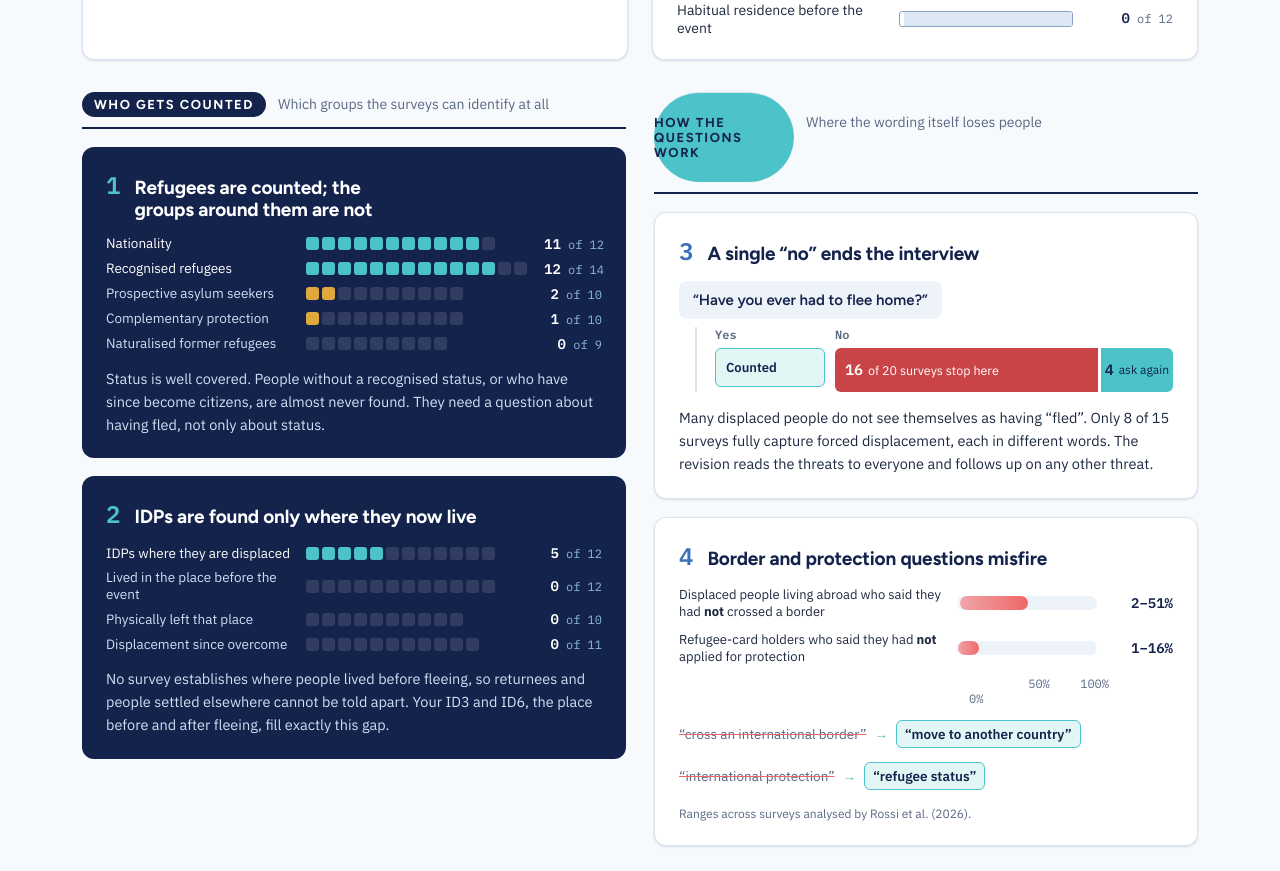
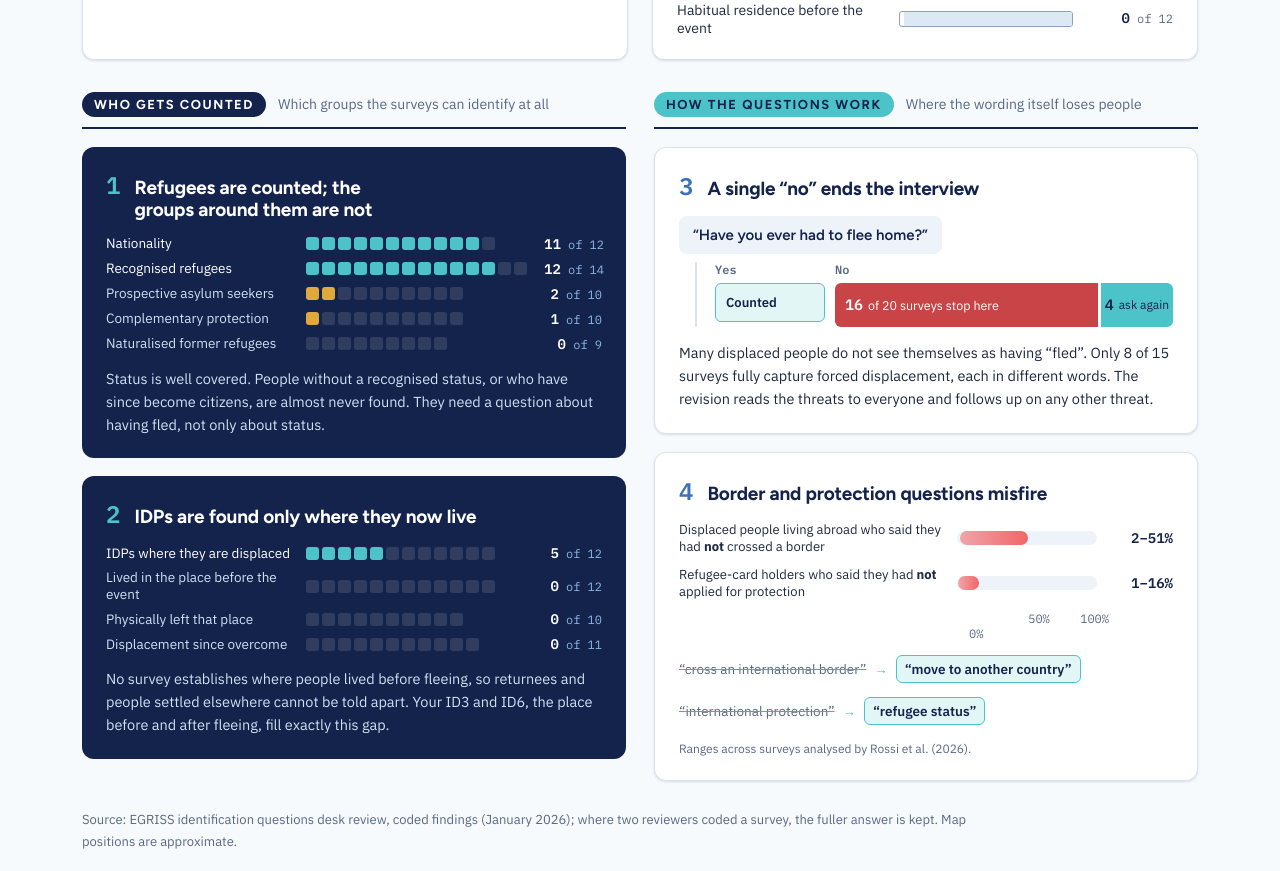
Before and after one commit to mitrovif/statafric-egriss-idq, a plain HTML site: page index.html in a window 1280 px wide. Shown: the part 3622-4493 px from the top of the page. Drawn offline with Linux system fonts and the light colour scheme.

Commit message:
Findings label no longer squeezed by the questionnaire style
Co-Authored-By: Claude Opus 5.5 <noreply@anthropic.com>

```diff
--- a/index.html
+++ b/index.html
@@ -409,7 +409,7 @@ details.more[open]>summary::after{content:"−"}
 .ins-group{display:flex;flex-direction:column;gap:18px}
 .ig-h{display:flex;align-items:baseline;gap:12px;flex-wrap:wrap;border-bottom:2px solid var(--navy);padding-bottom:10px}
 .ig-tag{font:700 13px var(--head);letter-spacing:.12em;text-transform:uppercase;color:#fff;background:var(--navy);padding:5px 12px;border-radius:99px}
-.ig-tag.q{background:var(--teal);color:var(--navy)}
+.ig-tag.ig-q{background:var(--teal);color:var(--navy)}
 .ig-h p{font-size:14px;color:var(--muted)}
 .ins2{border-radius:12px;padding:22px 24px;display:flex;flex-direction:column;gap:14px}
 .ins2.people{background:var(--navy);color:var(--b1)}
@@ -1305,7 +1305,7 @@ details.fold.big{margin-top:40px}
       </div>
 
       <div class="ins-group">
-        <div class="ig-h"><span class="ig-tag q">How the questions work</span><p>Where the wording itself loses people</p></div>
+        <div class="ig-h"><span class="ig-tag ig-q">How the questions work</span><p>Where the wording itself loses people</p></div>
         <div class="ins2 qs">
           <div class="ins2-t"><span class="ins-n">3</span><h4>A single “no” ends the interview</h4></div>
           <div class="qflow" aria-label="Of 20 surveys, 16 stop after a no to the flee question; 4 ask again">
```
